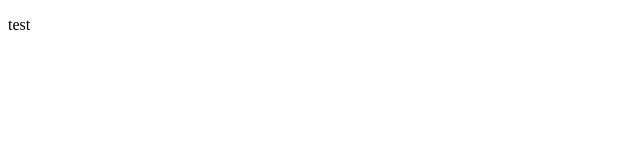
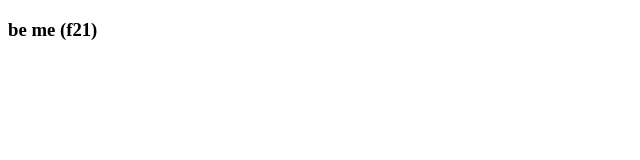
Before and after one commit to cllallen/thesis, a plain HTML site: page index.html in a window 1280 px wide. Shown: the whole page, without its empty margins (0-640 px from the left). Drawn offline with Linux system fonts and the light colour scheme.

Commit message:
Update index.html

```diff
--- a/index.html
+++ b/index.html
@@ -1,4 +1,4 @@
 <!DOCTYPE html>
 <html>
-  <p> test </p>
+  <h3> be me (f21) </h3>
 </html>
```
